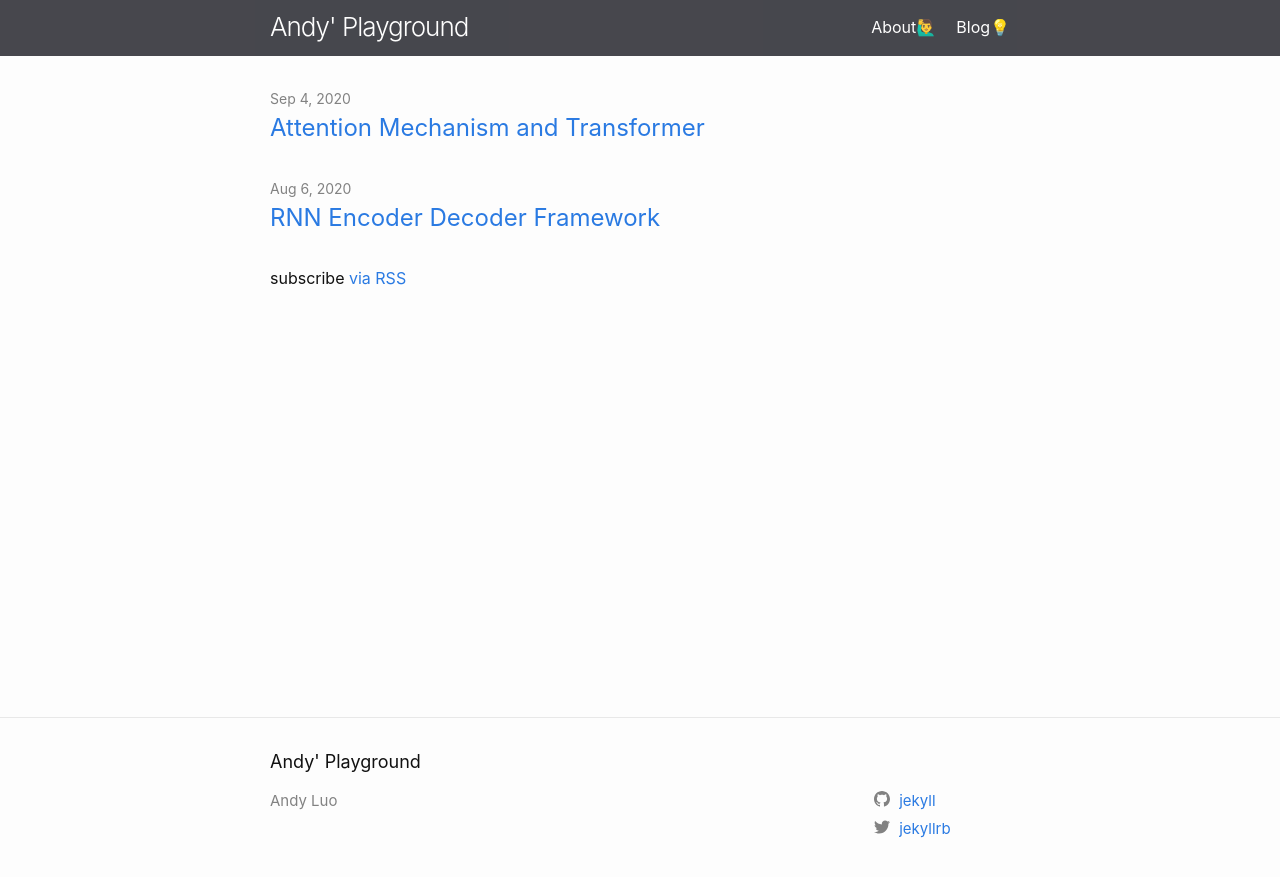
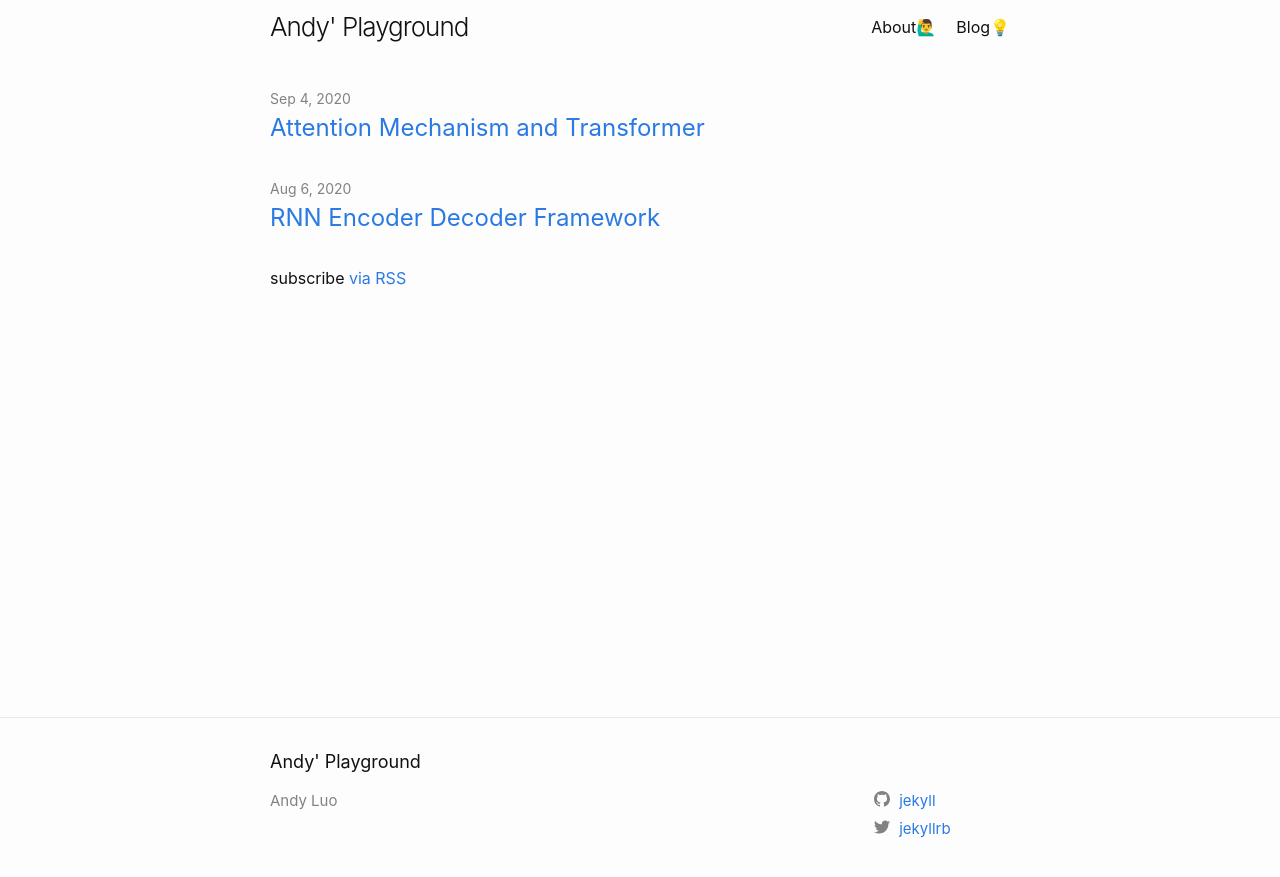
Before and after one commit to luciusluo/luciusluo.github.io, a Jekyll site: the page built from index.md, in a window 1280 px wide. Shown: the top 877 px of the page. Built offline with Jekyll 4.4.1, drawn with Linux system fonts in a browser that asks for light colours.

Commit message:
feat:change color

```diff
--- a/_sass/minima/_layout.scss
+++ b/_sass/minima/_layout.scss
@@ -2,8 +2,7 @@
  * Site header
  */
 .site-header {
-  background: #33343A;
-  opacity: 0.9;
+  background: $background-color;
   min-height: $spacing-unit * 1.865;
 
   // Positioning context for the mobile navigation icon
@@ -12,7 +11,7 @@
 
 .site-title {
   @include relative-font-size(1.625);
-  color: #FFFFFF;
+  color: $text-color;
   font-weight: 300;
   line-height: $base-line-height * $base-font-size * 2.25;
   letter-spacing: -1px;
@@ -21,7 +20,7 @@
 
   &,
   &:visited {
-    color: #FFFFFF;
+    color: $text-color;
   }
 }
 
@@ -39,7 +38,7 @@
   }
 
   .page-link {
-    color: #FFFFFF;;
+    color: $text-color;
     line-height: $base-line-height;
 
     // Gaps between nav items, but not on the last one
```
